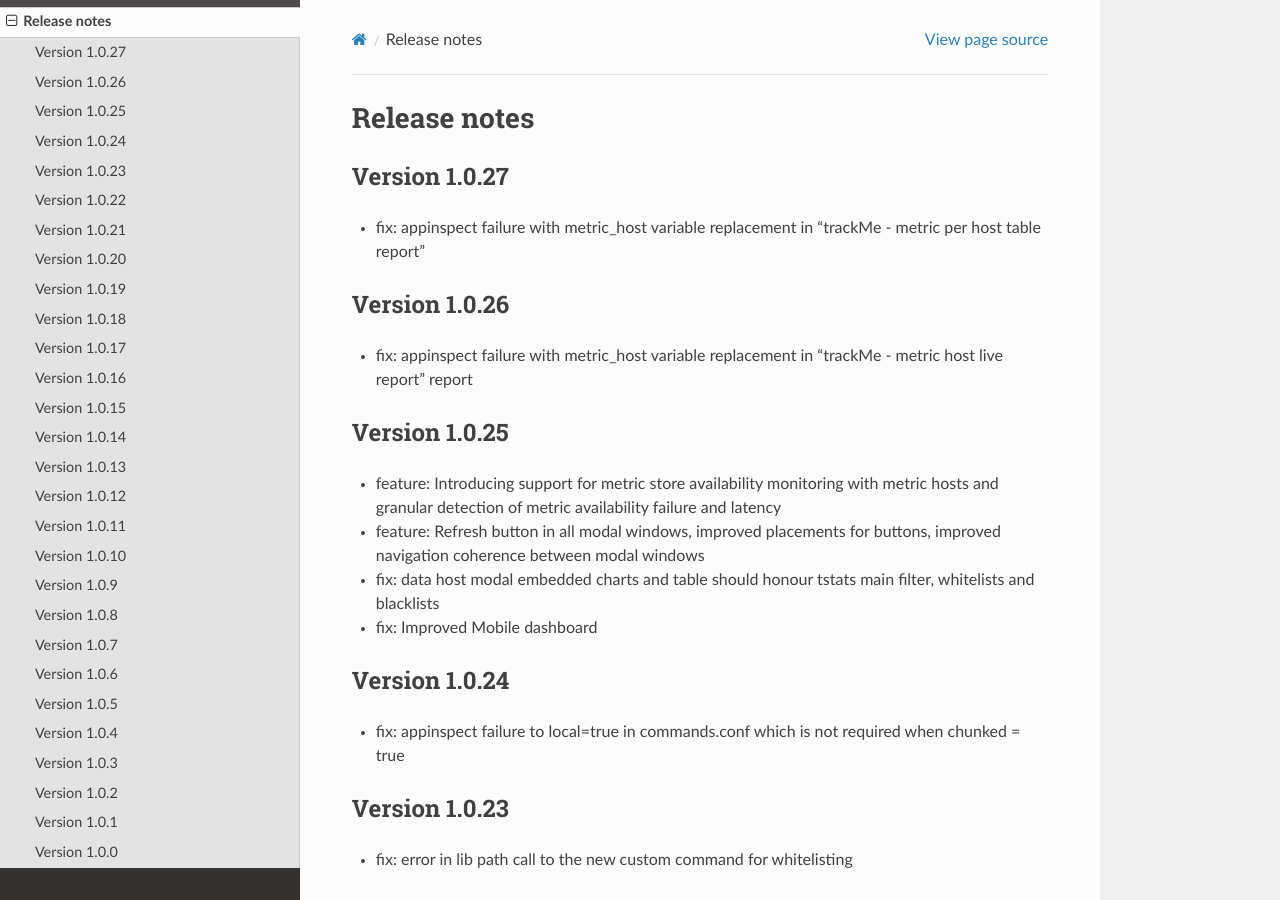
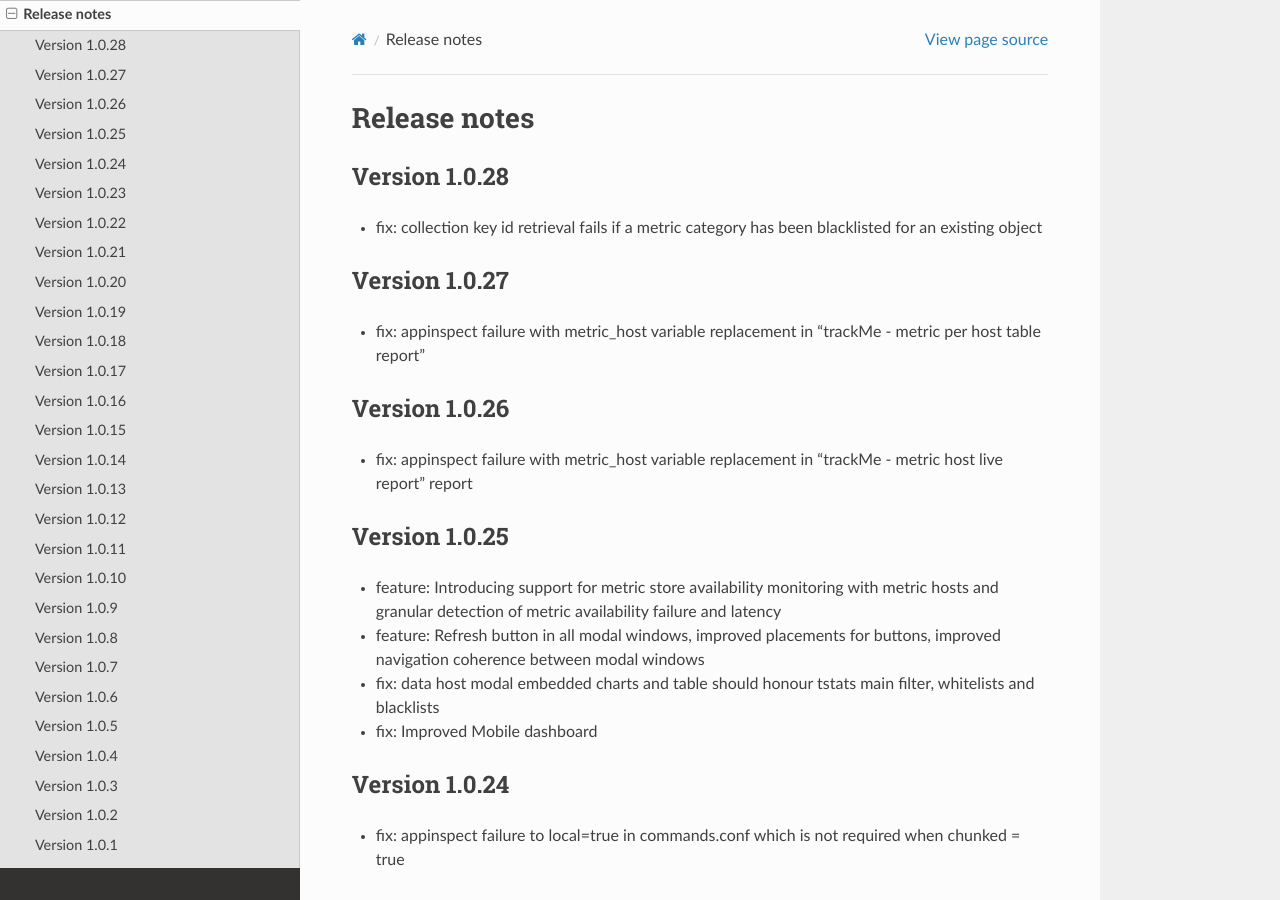
Before and after one commit to guilhemmarchand/trackme, a Sphinx documentation site: the page built from docs/releasenotes.rst, in a window 1280 px wide and 900 px high. Built offline with Sphinx 7.4.7 and the Read the Docs theme 2.0.0, drawn with Linux system fonts in a browser that asks for light colours.

Commit message:
Version 1.0.28
- fix: collection key id retrieval fails if a metric category has been blacklisted for an existing object

```diff
--- a/docs/releasenotes.rst
+++ b/docs/releasenotes.rst
@@ -1,5 +1,10 @@
 Release notes
 #############
+
+Version 1.0.28
+==============
+
+- fix: collection key id retrieval fails if a metric category has been blacklisted for an existing object
 
 Version 1.0.27
 ==============
```
Also changed, not shown: 4 other files.
